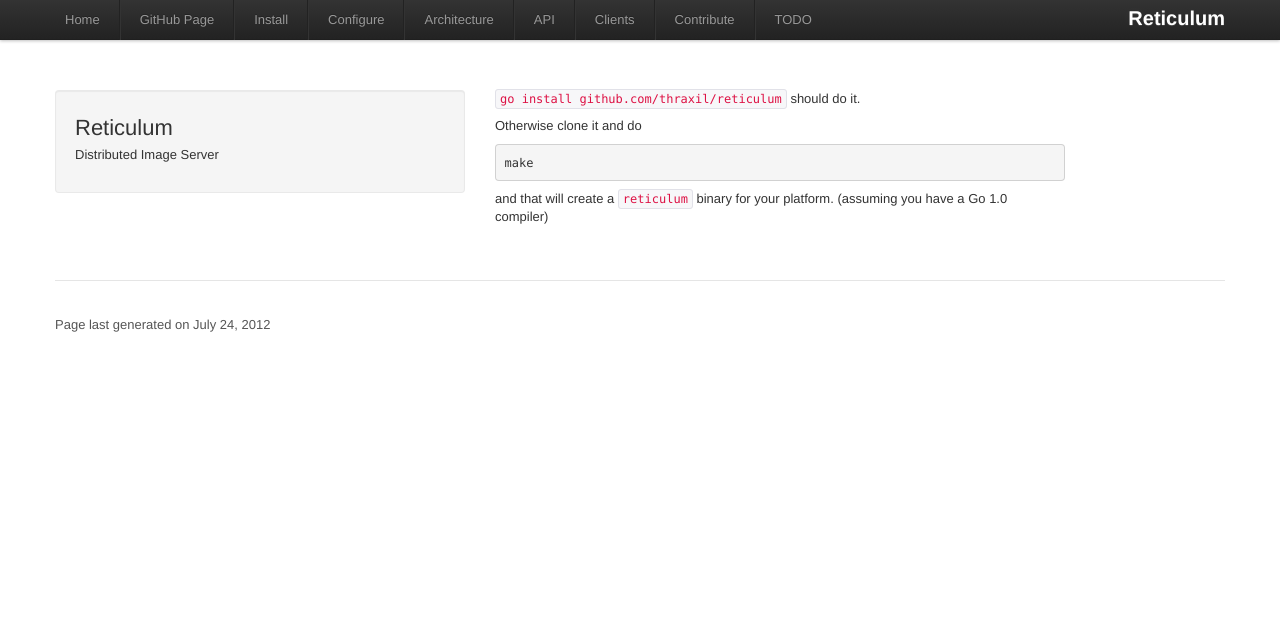
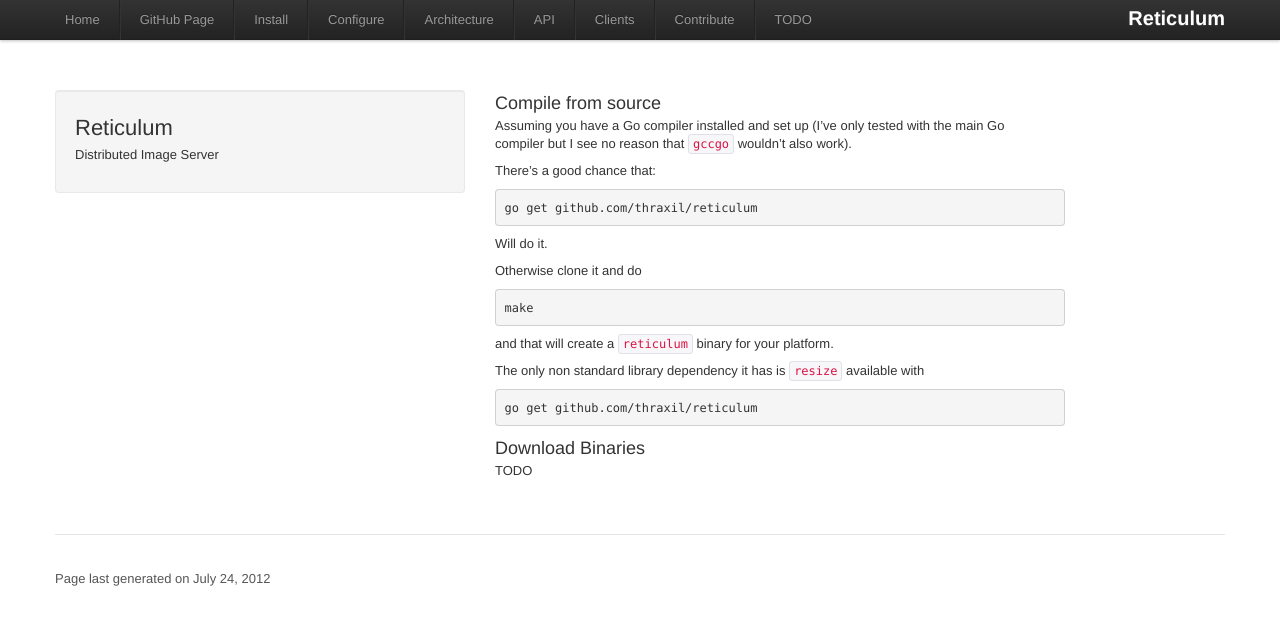
Before and after one commit to thraxil/reticulum, a Jekyll site: the page built from install.markdown, in a window 1280 px wide. Shown: the top 625 px of the page. Built offline with Jekyll 4.4.1, drawn with Linux system fonts in a browser that asks for light colours; comment, search, counter and statistics services are not loaded.

Commit message:
filling out

```diff
--- a/install.markdown
+++ b/install.markdown
@@ -3,11 +3,29 @@
 layout: layout
 ---
 
-`go install github.com/thraxil/reticulum` should do it.
+### Compile from source
+
+Assuming you have a Go compiler installed and set up (I've only tested
+with the main Go compiler but I see no reason that `gccgo` wouldn't
+also work).
+
+There's a good chance that:
+
+    go get github.com/thraxil/reticulum
+
+Will do it.
 
 Otherwise clone it and do
 
     make
 
-and that will create a `reticulum` binary for your platform. (assuming
-you have a Go 1.0 compiler)
+and that will create a `reticulum` binary for your platform.
+
+The only non standard library dependency it has is `resize` available
+with
+
+    go get github.com/thraxil/reticulum
+
+### Download Binaries
+
+TODO
```
Also changed, not shown: TODO.markdown (+10 -0 lines).
